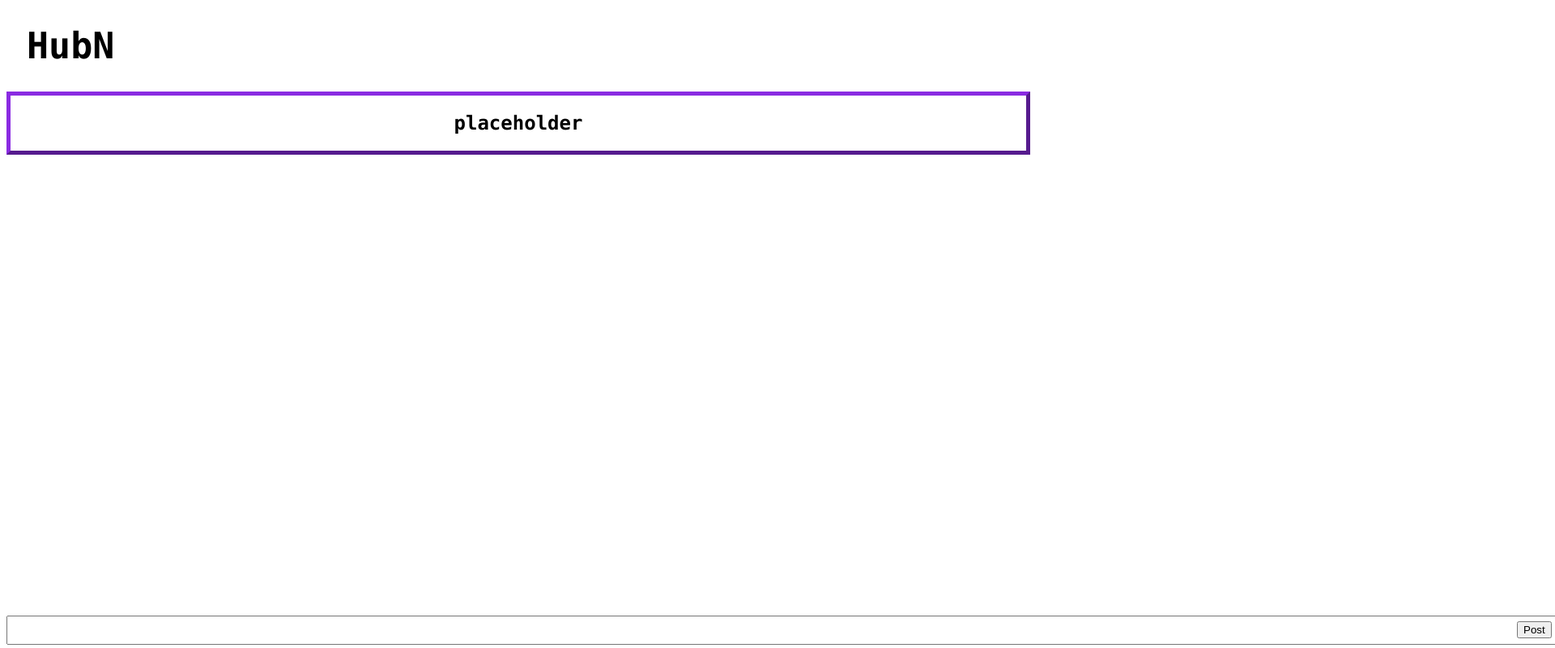
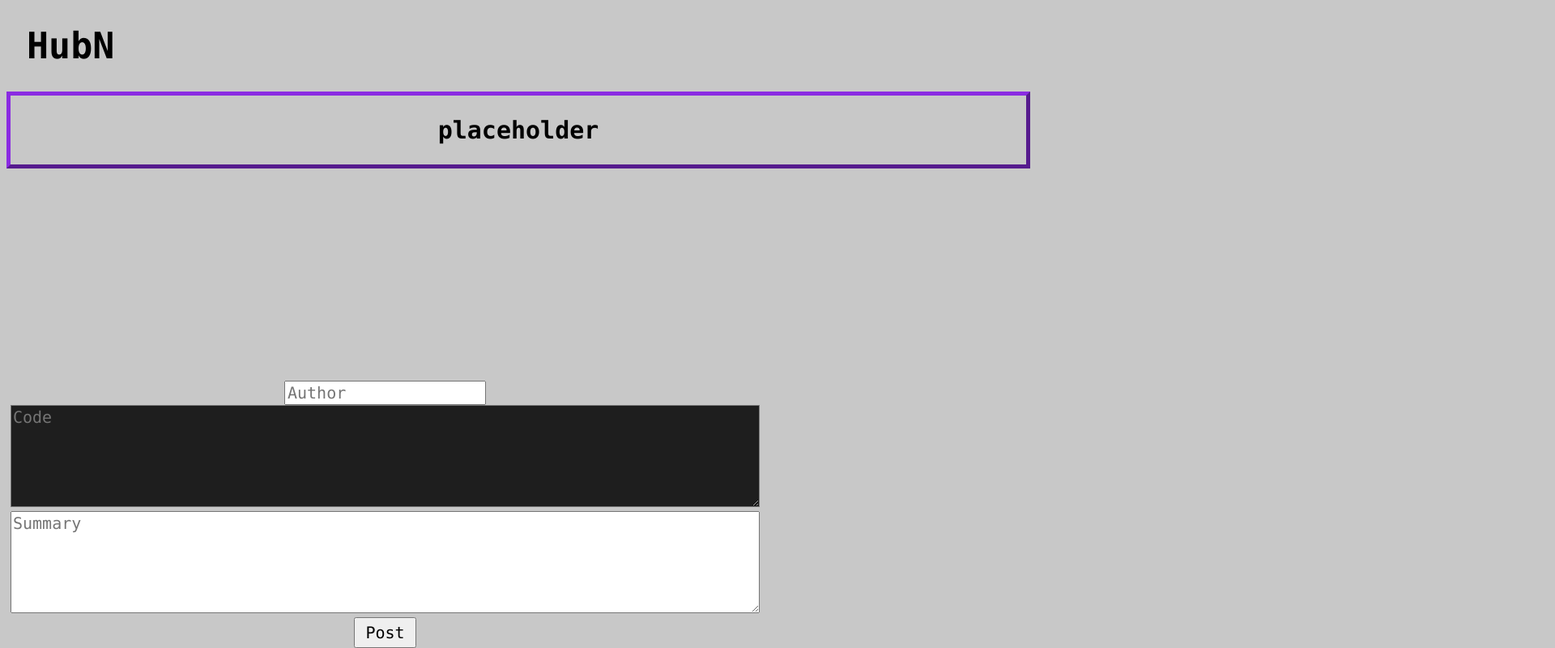
Before and after one commit to sT31N-glitch/HubN, a website: page home.html in a window 1280 px wide. Shown: the top 800 px of the page at 81% size, 1920 px wide, since content can reach past the window. Drawn offline with Linux system fonts and the light colour scheme; no server answers.

Commit message:
Cleaned up code

```diff
--- a/App.js
+++ b/App.js
@@ -34,13 +34,11 @@ app.get('/', function(request, response){
         response.setHeader('Content-Type', 'text/plain');
         response.setHeader('Content-Disposition', 'attachment; filename=messages');
         response.write(content, 'utf-8');
-        console.log(content);
         response.end();
     });
 
 app.post('/submitPost', function(request, response){
     message.Push(request.body.author, request.body.code, request.body.summary);
-    console.log(message.GetMessages()[0]);
     response.writeHead(301, { "Location": "http://" + URL + '/' });
     return response.end();
 });
--- a/Home.css
+++ /dev/null
@@ -1,6 +0,0 @@
-body {font-family: Monaco}
-body {background-color: }
-.center{text-align: center; border: 5px outset blueviolet}
-h1 {font-size: 45px; margin-left:25px}
-.postbox{position:absolute; bottom:0px}
-.subpostbox{position:absolute; bottom:12px; margin-left:1865px}
--- a/home.html
+++ b/home.html
@@ -3,23 +3,31 @@
 <head>
     <meta charset="UTF-8">
     <meta http-equiv="X-UA-Compatible" content="IE=edge">
-    <link rel="stylesheet" href="home.css">
+    <link rel="stylesheet" href="/css/home.css">
     <meta name="viewport" content="width=device-width, initial-scale=1.0">
     <title>HubN</title>
 </head>
 <body>
     <h1>HubN</h1>
 
-<div class= center>
-    <h2>placeholder</h2>
-</div>
-<div class=postbox>  <textarea name="area to post thing" id="waagh" cols="262" rows="2"></textarea></div>
-<div class=subpostbox><button name=submit>Post</button></div>
+    <div class= center>
+        <h2>placeholder</h2>
+
+        <form action="/submitPost" method="POST" class="postSubmission">
+            <div class=postbox>
+                <input type="text" id="author" name="author" class="fancyText" placeholder="Author"><br>
+                <textarea name="code" id="code" cols="75" rows="5" class="codeText" placeholder="Code"></textarea><br>
+                <textarea name="summary" id="summary" cols="75" rows="5" class="fancyText" placeholder="Summary"></textarea><br>
+                <input type="submit" value="Post" class="button-fancy">
+            </div>
+            <div class=subpostbox></div>
+        </form>
+    </div>
+
     <script>
         const xhttp = new XMLHttpRequest();
 
         xhttp.onload = function(){
-            console.log(this.responseText);
             let lines = this.responseText.split('\n');
             let mAuthor = lines[0].split(',');
             let mCode = lines[1].split(',');
--- /dev/null
+++ b/public/css/home.css
@@ -0,0 +1,41 @@
+body {
+    font: 20px Monaco, monospace;
+    background-color: rgb(200,200,200);
+}
+
+h1 {
+    font-size: 45px; margin-left:25px;
+}
+
+.center{
+    text-align: center;
+    border: 5px outset blueviolet;
+}
+
+.postbox{
+    align-content: center;
+    position:absolute;
+    bottom:0px;
+}
+
+.subpostbox{
+    align-content: center;
+    position:absolute;
+    bottom:12px;
+    margin-left:1865px;
+}
+
+.button-fancy{
+    padding: 5px 12.5px;
+    font: 20px Monaco, monospace;
+}
+
+.codeText{
+    font: 20px Monaco, monospace;
+    color: white;
+    background-color: rgb(30,30,30);
+}
+
+.fancyText{
+    font: 20px Monaco, monospace;
+}
```
Also changed, not shown: Untitled drawing.svg (deleted).
